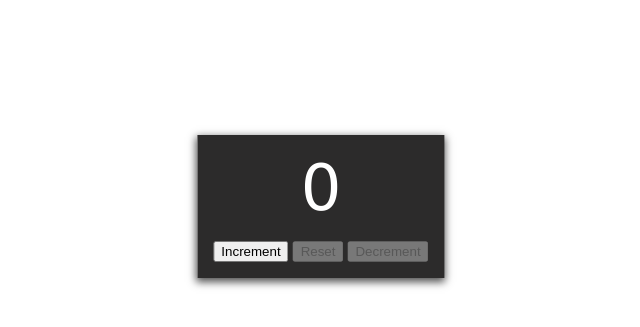
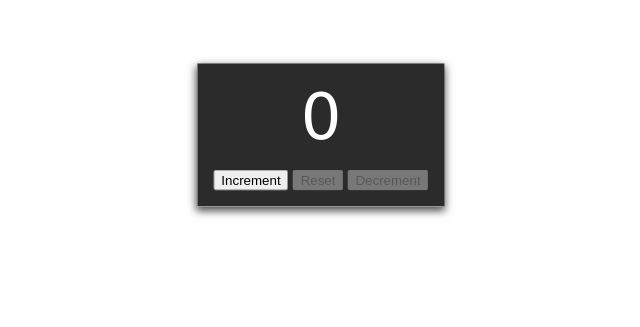
Before and after one commit to marjandeveloper/counter, a plain HTML site: page index.html in a window 1280 px wide. Shown: the part 265-592 px from the top of the page, without its empty margins (319-959 px from the left). Drawn offline with Linux system fonts and the light colour scheme.

Commit message:
Finished

```diff
--- a/style.scss
+++ b/style.scss
@@ -2,7 +2,7 @@ main {
   position: absolute;
   top: 50%;
   left: 50%;
-  transform: translateX(-50%);
+  transform: translateX(-50%) translateY(-50%);
   padding: 1rem;
   background-color: rgba(22, 21, 21, 0.9);
   color: white;
```
Also changed, not shown: style.css.
